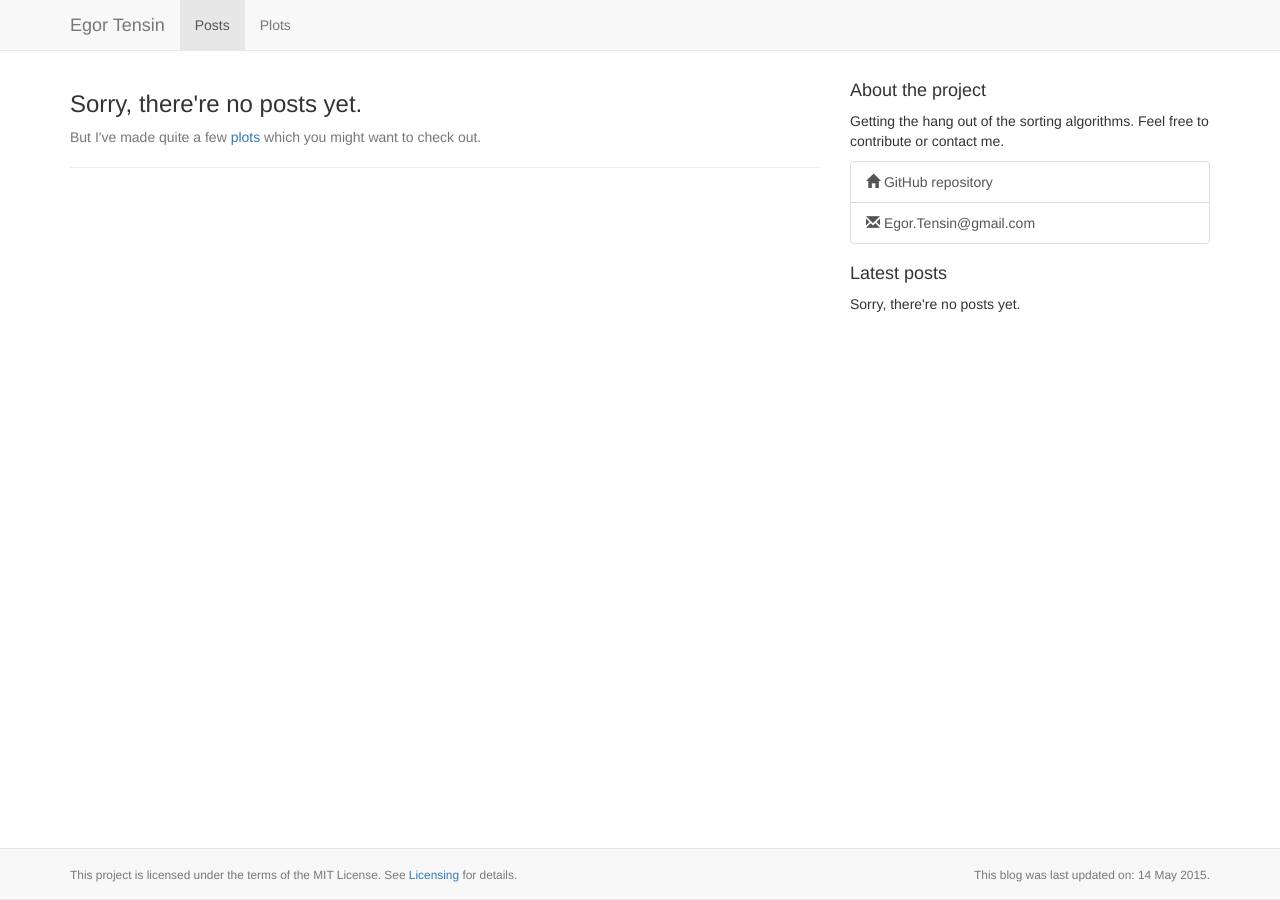
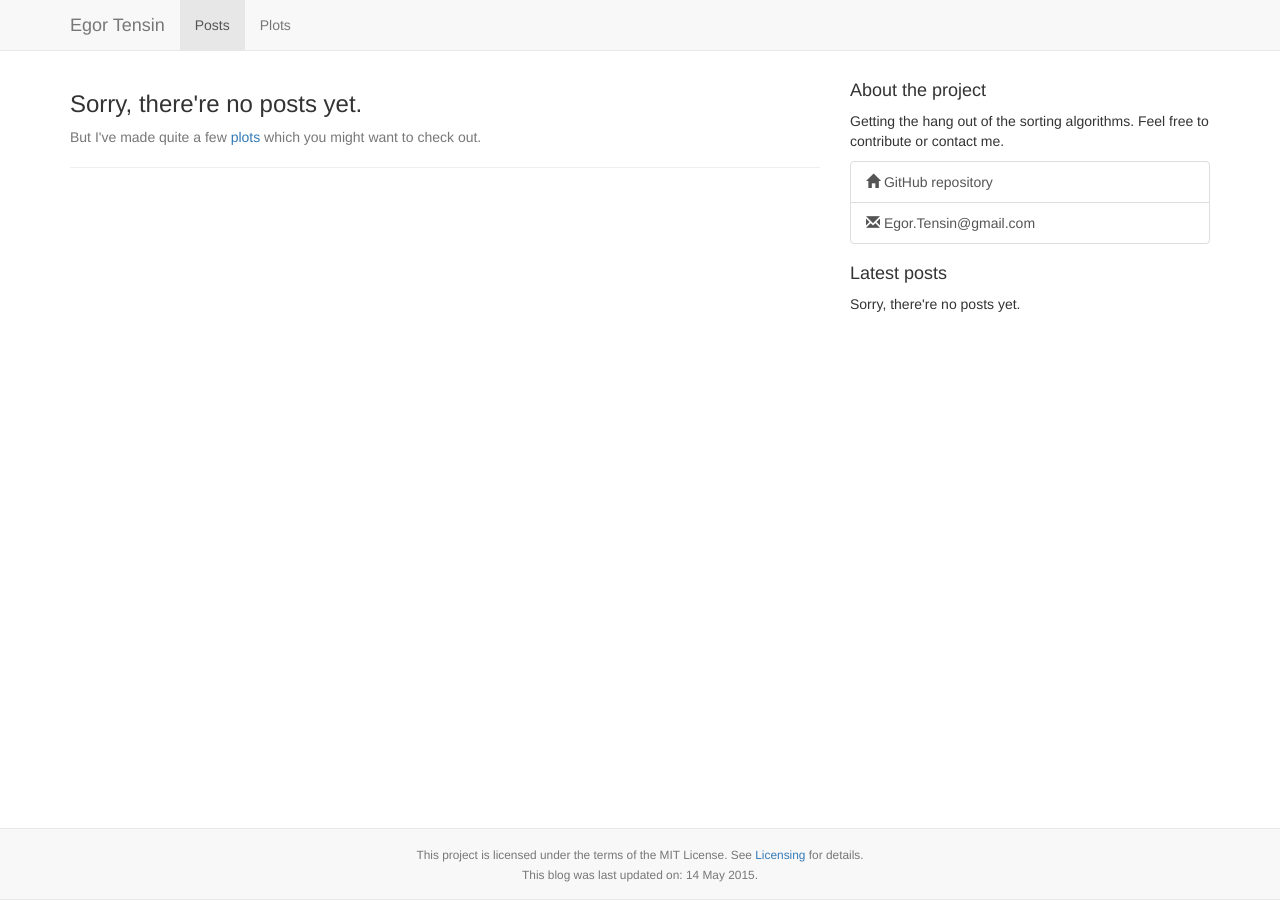
Before and after one commit to egor-tensin/sorting-algorithms, a Jekyll site: the page built from index.html, in a window 1280 px wide. Built offline with Jekyll 4.4.1, drawn with Linux system fonts in a browser that asks for light colours; nearby versions of some CDN libraries; the list of posts is cut into pages by our own code.

Commit message:
footer update

```diff
--- a/_includes/footer.html
+++ b/_includes/footer.html
@@ -6,10 +6,12 @@
             <div style="display: table; width: 100%;">
               <div style="display: table-row;">
                 <div style="display: table-cell;">
-                  <div class="text-muted"><small>This project is licensed under the terms of the MIT License. See <a href="https://github.com/egor-tensin/sorting_algorithms/tree/gh-pages#licensing">Licensing</a> for details.</small></div>
+                  <div class="text-center text-muted"><small>This project is licensed under the terms of the MIT License. See <a href="https://github.com/egor-tensin/sorting_algorithms/tree/gh-pages#licensing">Licensing</a> for details.</small></div>
                 </div>
+              </div>
+              <div style="display: table-row;">
                 <div style="display: table-cell;">
-                  <div class="text-right text-muted"><small>This blog was last updated on: {{ site.time | date_to_long_string }}.</small></div>
+                  <div class="text-center text-muted"><small>This blog was last updated on: {{ site.time | date_to_long_string }}.</small></div>
                 </div>
               </div>
             </div>
```
